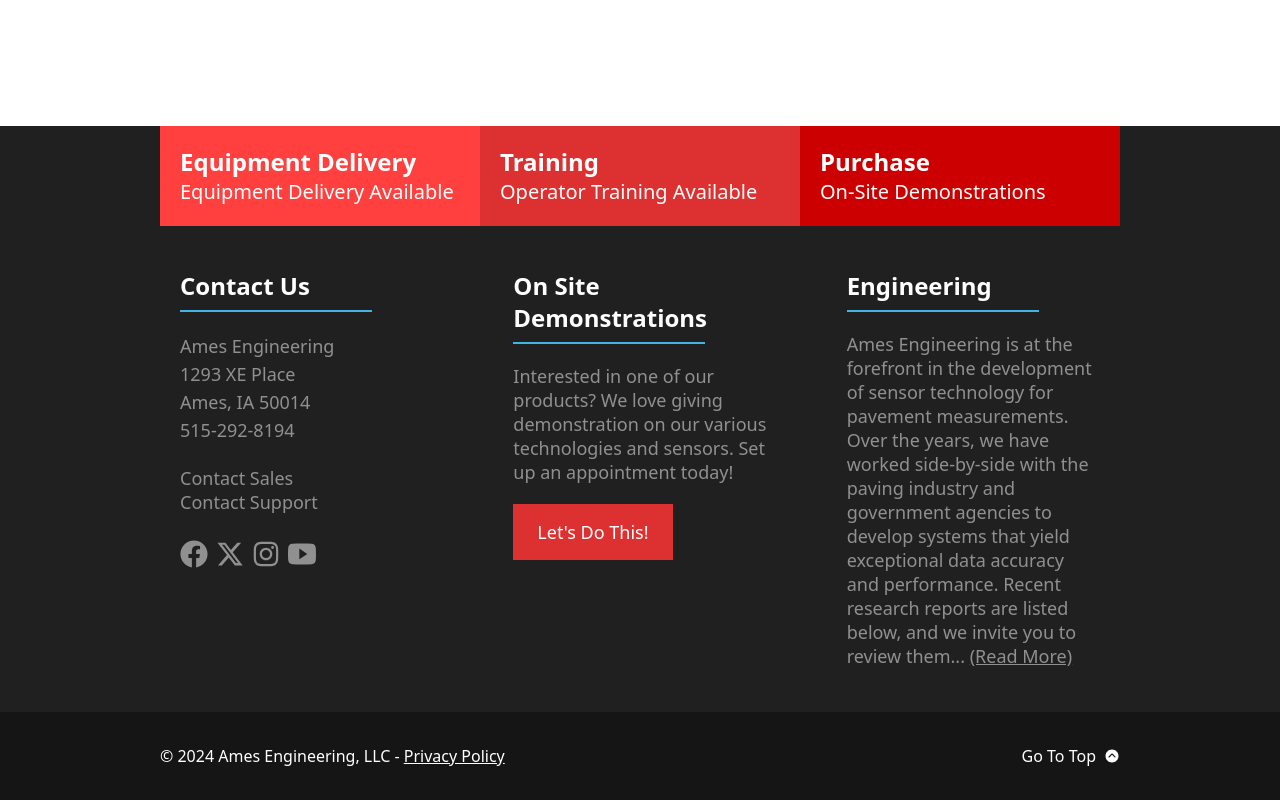
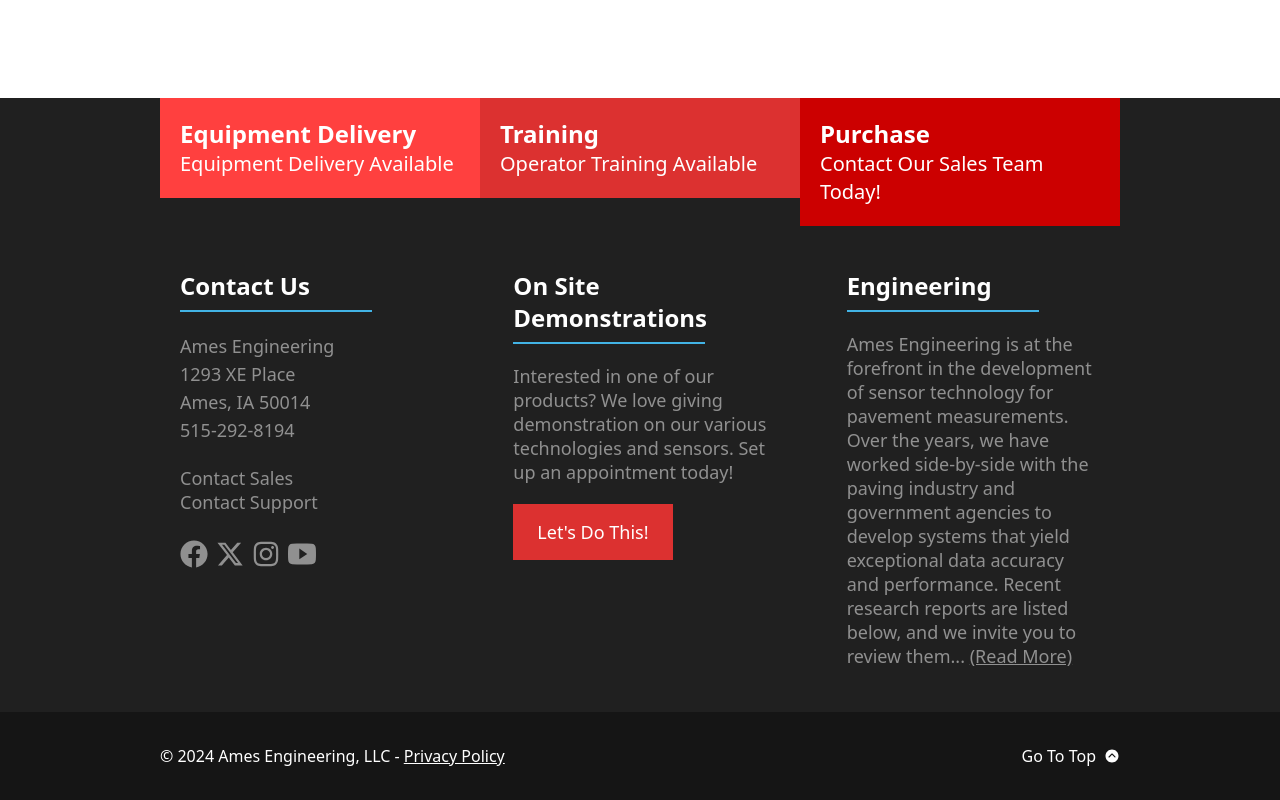
Before and after one commit to chrisdav6/ames-site, a Next.js app: page /products/ames-gps-dmi in a window 1280 px wide. Shown: the part 2200-3000 px from the top of the page. Built offline with nearby package versions, Linux system fonts and the light colour scheme; what tw-elements would draw is missing.

Commit message:
Updated text on 3part footer section - sales

```diff
--- a/components/Footer.jsx
+++ b/components/Footer.jsx
@@ -53,7 +53,7 @@
             </div>
             <div>
               <h3 className='text-2xl font-bold'>Purchase</h3>
-              <p className='text-xl'>On-Site Demonstrations</p>
+              <p className='text-xl'>Contact Our Sales Team Today!</p>
             </div>
           </div>
         </Link>
```
